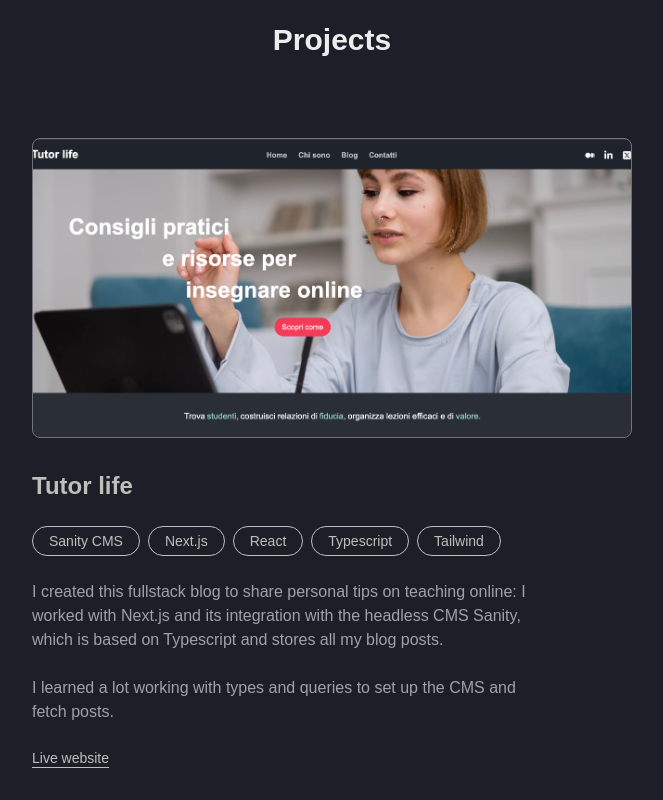
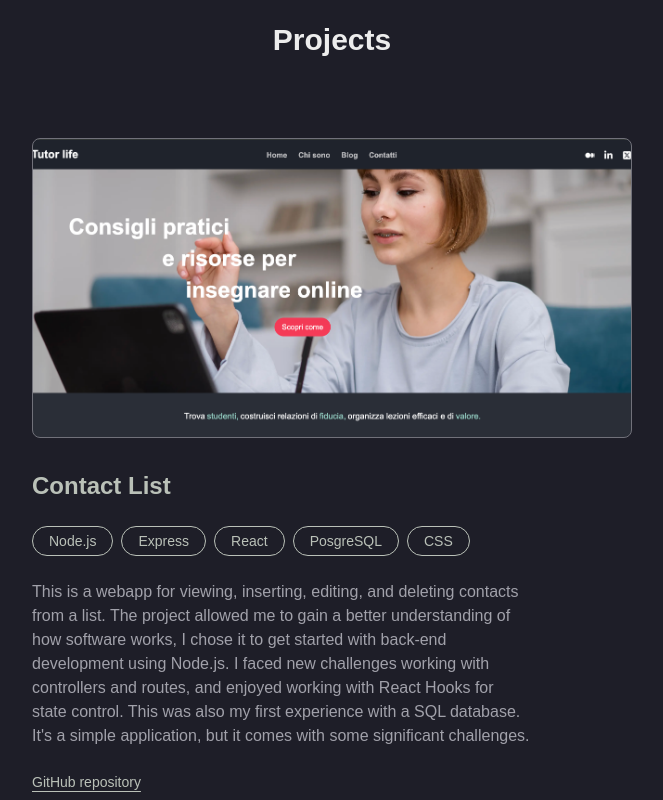
Before and after one commit to giuliadev95/giuliadev.com, a Next.js app: page / in a window 1280 px wide. Shown: the part 1840-2640 px from the top of the page, without its empty margins (308-971 px from the left). Built offline with nearby package versions, Linux system fonts and the light colour scheme.

Commit message:
Add project contactlist

```diff
--- a/src/components/Projects.tsx
+++ b/src/components/Projects.tsx
@@ -8,6 +8,59 @@ export default function Projects() {
             <h2 id="projects" className="text-white font-bold text-3xl p-4 mb-8 scroll-mt-12">
                 Projects
             </h2>
+
+              {/** Contact list- project container */}
+            <div className="flex flex-col items-start gap-6">
+
+                {/** Image with a link to the project page */}
+                <Link
+                href={"https://github.com/giuliadev95/contactlist"}
+                rel="noopener noreferrer"
+                target="_blank"
+                >
+                    <div className="bg-[url('/tutorlife.png')] bg-cover bg-center w-[300px] h-[200px] md:w-[500px] md:h-[300px]
+                                    lg:w-[600px] lg-[300px] rounded-lg border border-zinc-500">
+                    </div>
+                </Link>
+
+                {/* Title and Languages I used*/}
+                <h3 className="text-grayLight text-2xl font-semibold mt-2">
+                    Contact List
+                </h3>
+                <div className="flex flex-wrap gap-2 max-w-[300px] md:max-w-[500px]">
+                    <span className="px-4 py-1 text-sm rounded-full border border-grayLight text-grayLight">Node.js</span>
+                    <span className="px-4 py-1 text-sm rounded-full border border-grayLight text-grayLight">Express</span>
+                    <span className="px-4 py-1 text-sm rounded-full border border-grayLight text-grayLight">React</span>
+                    <span className="px-4 py-1 text-sm rounded-full border border-grayLight text-grayLight">PosgreSQL</span>
+                    <span className="px-4 py-1 text-sm rounded-full border border-grayLight text-grayLight">CSS</span>
+                </div>
+
+                {/** Description */}
+                <p className="font-normal text-zinc-400 w-[300px] md:w-[500px]">
+                    This is a webapp for viewing, inserting, editing, and deleting contacts
+                    from a list. The project allowed me to gain a better understanding of how software works,
+                    I chose it to get started with back-end development using Node.js.
+                    I faced new challenges working with controllers and routes, and enjoyed working with React Hooks for state control.
+                    This was also my first experience with a SQL database.
+                    It's a simple application, but it comes with some significant challenges.
+                    <br/>
+                    <br/>
+                    {/** Links to GitHub and Live Website */}
+                    <span className="flex gap-4 text-sm flex-wrap">
+                        {/** Live website */}
+                        <Link
+                        href={"https://github.com/giuliadev95/contactlist/"}
+                        rel="noopener, noreferrer"
+                        target="_blank"
+                        className="underline underline-offset-4 text-grayLight"
+                        >
+                        GitHub repository
+                        </Link>
+                    </span>
+                </p>
+
+                <hr className="bg-slate-600 w-[100%] h-[1px] my-16"/>
+            </div>
 
             {/** Tutor life - project container */}
             <div className="flex flex-col items-start gap-6">
```
